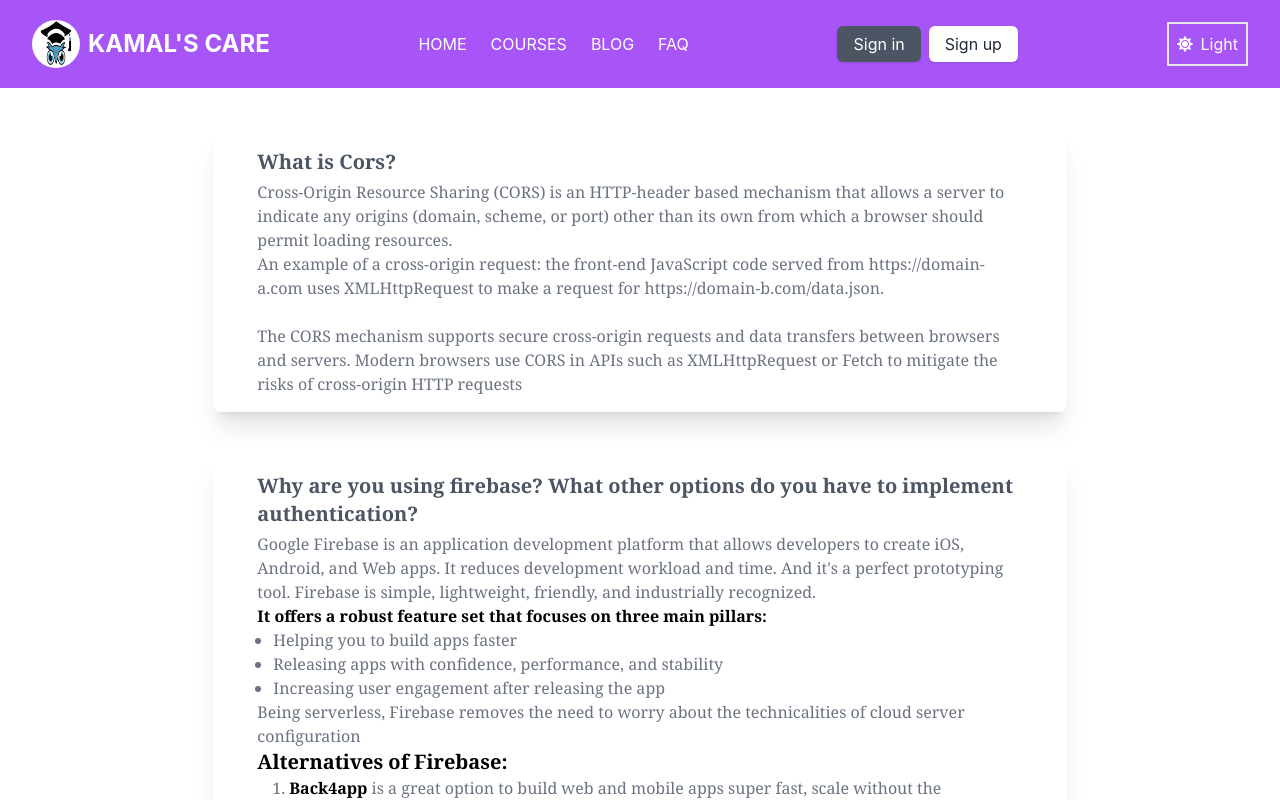
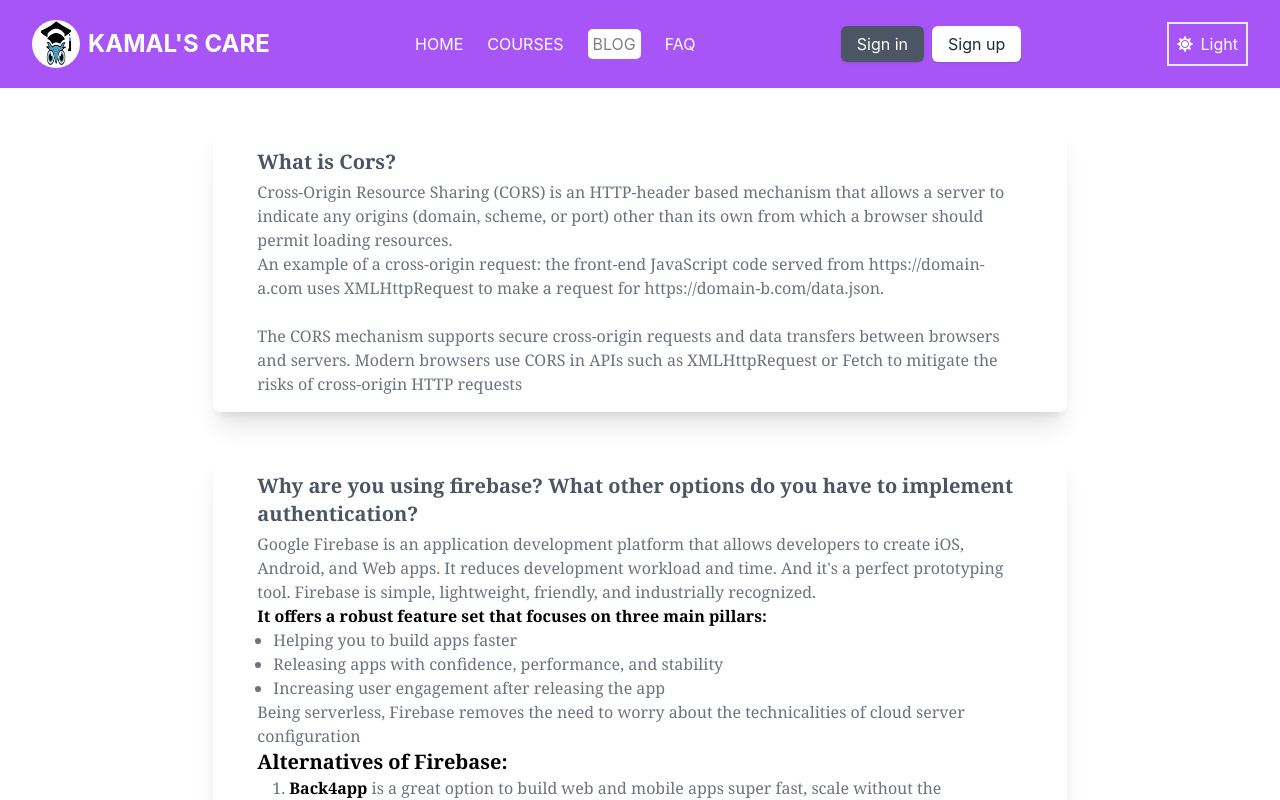
Before and after one commit to Emon1304013/learning-platform, a React (Create React App) app: page /blog in a window 1280 px wide. Shown: the top 800 px of the page. Built offline with nearby package versions, Linux system fonts and the light colour scheme; no server answers.

Commit message:
NavLink functionality applied

```diff
--- a/src/pages/Navbar/Navbar.js
+++ b/src/pages/Navbar/Navbar.js
@@ -1,6 +1,6 @@
 import React, { useContext } from "react";
 import { useState } from "react";
-import { Link } from "react-router-dom";
+import { Link, NavLink } from "react-router-dom";
 import { toast } from "react-toastify";
 import { AuthContext } from "../../contexts/UserContext";
 import logo from "../../assets/images/logo.png";
@@ -11,7 +11,7 @@
 const Navbar = () => {
   const [navbar, setNavbar] = useState(false);
   const { user, userSignOut } = useContext(AuthContext);
-  const {darkMode,toggleTheme} = useContext(ThemeContext);
+  const { darkMode, toggleTheme } = useContext(ThemeContext);
 
   const handleLogOut = () => {
     // console.log("User logged Out");
@@ -23,10 +23,19 @@
         toast.error(error.message);
       });
   };
+  const activeStyle = {
+    backgroundColor : "white",
+    color: "gray",
+    padding:"5px",
+    borderRadius: "5px"
+
+  };
 
   return (
-    <nav className={`w-full ${darkMode ? 'dark' : 'light'}`}>
-      <div className={`justify-between px-4 mx-auto lg:max-w-7xl md:items-center md:flex md:px-8`}>
+    <nav className={`w-full ${darkMode ? "dark" : "light"}`}>
+      <div
+        className={`justify-between px-4 mx-auto lg:max-w-7xl md:items-center md:flex md:px-8`}
+      >
         <div>
           <div className="flex items-center justify-between py-3 md:py-5 md:block">
             <Link to="/">
@@ -37,7 +46,9 @@
                   className="rounded-full h-6 w-6 lg:h-12 lg:w-12"
                   alt="company logo"
                 />
-                <h2 className="text-md lg:text-2xl font-bold text-white">KAMAL'S CARE</h2>
+                <h2 className="text-md lg:text-2xl font-bold text-white">
+                  KAMAL'S CARE
+                </h2>
               </div>
             </Link>
             <div className="md:hidden flex items-center">
@@ -77,12 +88,19 @@
               </button>
 
               <button
-          onClick={() => toggleTheme()}
-          className="cursor-pointer border-2 p-1"
-        >
-          {darkMode ? <div className="flex items-center gap-2"><FaMoon></FaMoon> Dark</div> : <div className="flex items-center text-white gap-2"><FaSun className="text-white"></FaSun> Light</div>}
-        </button>
-
+                onClick={() => toggleTheme()}
+                className="cursor-pointer border-2 p-1"
+              >
+                {darkMode ? (
+                  <div className="flex items-center gap-2">
+                    <FaMoon></FaMoon> Dark
+                  </div>
+                ) : (
+                  <div className="flex items-center text-white gap-2">
+                    <FaSun className="text-white"></FaSun> Light
+                  </div>
+                )}
+              </button>
             </div>
           </div>
         </div>
@@ -94,16 +112,35 @@
           >
             <ul className="items-center justify-center space-y-4 md:flex md:space-x-6 md:space-y-0">
               <li className="text-white hover:text-indigo-200">
-                <Link to="/">HOME</Link>
+                <NavLink
+                  to="/"
+                >
+                  HOME
+                </NavLink>
               </li>
               <li className="text-white hover:text-indigo-200">
-                <Link to="/courses">COURSES</Link>
+                <NavLink
+                  to="/courses"
+                  style={({ isActive }) => (isActive ? activeStyle : undefined)}
+                >
+                  COURSES
+                </NavLink>
               </li>
               <li className="text-white hover:text-indigo-200">
-                <Link to="/blog">BLOG</Link>
+                <NavLink
+                  to="/blog"
+                  style={({ isActive }) => (isActive ? activeStyle : undefined)}
+                >
+                  BLOG
+                </NavLink>
               </li>
               <li className="text-white hover:text-indigo-200">
-                <Link to="/faq">FAQ</Link>
+                <NavLink
+                  to="/faq"
+                  style={({ isActive }) => (isActive ? activeStyle : undefined)}
+                >
+                  FAQ
+                </NavLink>
               </li>
             </ul>
 
@@ -214,7 +251,15 @@
           onClick={() => toggleTheme()}
           className="cursor-pointer hidden lg:block border-2 p-2"
         >
-          {darkMode ? <div className="flex items-center gap-2"><FaMoon></FaMoon> Dark</div> : <div className="flex items-center text-white gap-2"><FaSun className="text-white"></FaSun> Light</div>}
+          {darkMode ? (
+            <div className="flex items-center gap-2">
+              <FaMoon></FaMoon> Dark
+            </div>
+          ) : (
+            <div className="flex items-center text-white gap-2">
+              <FaSun className="text-white"></FaSun> Light
+            </div>
+          )}
         </button>
       </div>
     </nav>
```
